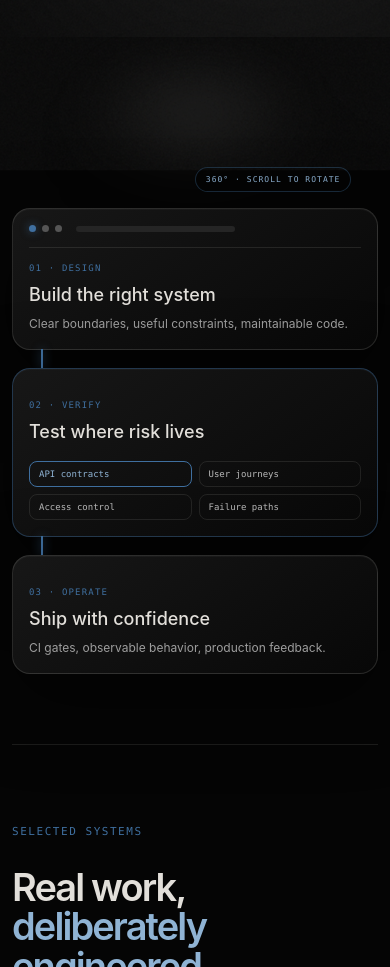
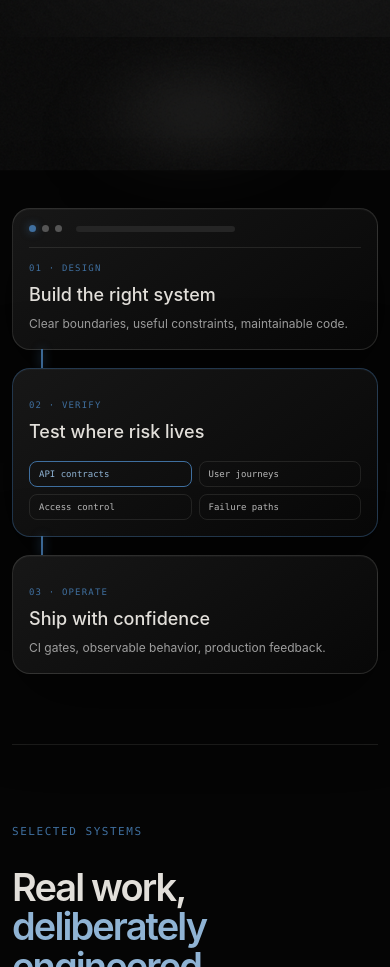
Before and after one commit to santiago-madriz/engineering-portfolio, an Astro site: page / in a window 390 px wide. Shown: the part 807-1774 px from the top of the page. Built offline with nearby package versions, Linux system fonts and the light colour scheme; Astro itself is replaced by a stand-in of ours; no server answers.

Commit message:
Remove laptop rotation label

```diff
--- a/src/components/LaptopModel.astro
+++ b/src/components/LaptopModel.astro
@@ -5,7 +5,6 @@ const base = import.meta.env.BASE_URL;
 <div class="laptop-scene" data-laptop-model data-model-url={`${base}models/macbookpro.fbx`} data-wallpaper-url={`${base}models/macbook-wallpaper.jpg`} data-rotation="0">
   <div class="laptop-halo"></div>
   <canvas role="img" aria-label="Interactive 3D laptop with a modern wallpaper, rotating through a full turn while scrolling"></canvas>
-  <span class="laptop-caption">360° · Scroll to rotate</span>
 </div>
 
 <script>
--- a/src/styles/global.css
+++ b/src/styles/global.css
@@ -97,7 +97,6 @@ h1 em, h2 em { color: var(--copper-soft); font-style: normal; }
 .laptop-scene canvas { position: relative; z-index: 2; display: block; width: 100%; aspect-ratio: 1.36; opacity: 0; transition: opacity .45s var(--ease); }
 .laptop-scene.model-loaded canvas { opacity: 1; }
 .laptop-halo { position: absolute; z-index: 0; inset: 25% 5% 15%; border-radius: 50%; background: radial-gradient(ellipse, rgba(226,223,218,.12), transparent 68%); filter: blur(28px); }
-.laptop-caption { position: absolute; z-index: 3; right: -3%; bottom: 4%; padding: 7px 10px; border: 1px solid rgba(63,111,159,.36); border-radius: 999px; background: rgba(5,5,5,.8); color: var(--copper-soft); font: 500 8px "SFMono-Regular", Consolas, monospace; letter-spacing: .13em; text-transform: uppercase; backdrop-filter: blur(12px); }
 .system-card { position: absolute; z-index: 2; padding: 19px; background: linear-gradient(145deg, rgba(25,25,25,.92), rgba(8,8,8,.96)); border: 1px solid rgba(226,223,218,.14); border-radius: 18px; box-shadow: 0 25px 80px rgba(0,0,0,.5), inset 0 1px rgba(226,223,218,.04); backdrop-filter: blur(14px); }
 .system-card.one { width: 68%; top: 0; left: 0; }
 .system-card.two { width: 70%; top: 205px; right: 0; border-color: rgba(63,111,159,.44); }
@@ -257,7 +256,6 @@ footer div { display: flex; align-items: center; gap: 9px; }
   .hero-proof { flex-direction: column; gap: 10px; }
   .system-visual { min-height: 0; display: grid; gap: 18px; padding-left: 0; }
   .laptop-scene { position: relative; top: auto; width: 74%; margin: 0 auto -12px; }
-  .laptop-caption { right: -8%; bottom: 5%; }
   .system-card, .system-card.one, .system-card.two, .system-card.three { position: relative; inset: auto; width: 100%; padding: 16px; }
   .system-card.one::after, .system-card.two::after { content: ''; position: absolute; z-index: -1; bottom: -19px; left: 28px; width: 2px; height: 19px; background: var(--copper); box-shadow: 0 0 10px rgba(63,111,159,.72); }
   .connector, .connector-dot { display: none; }
```
